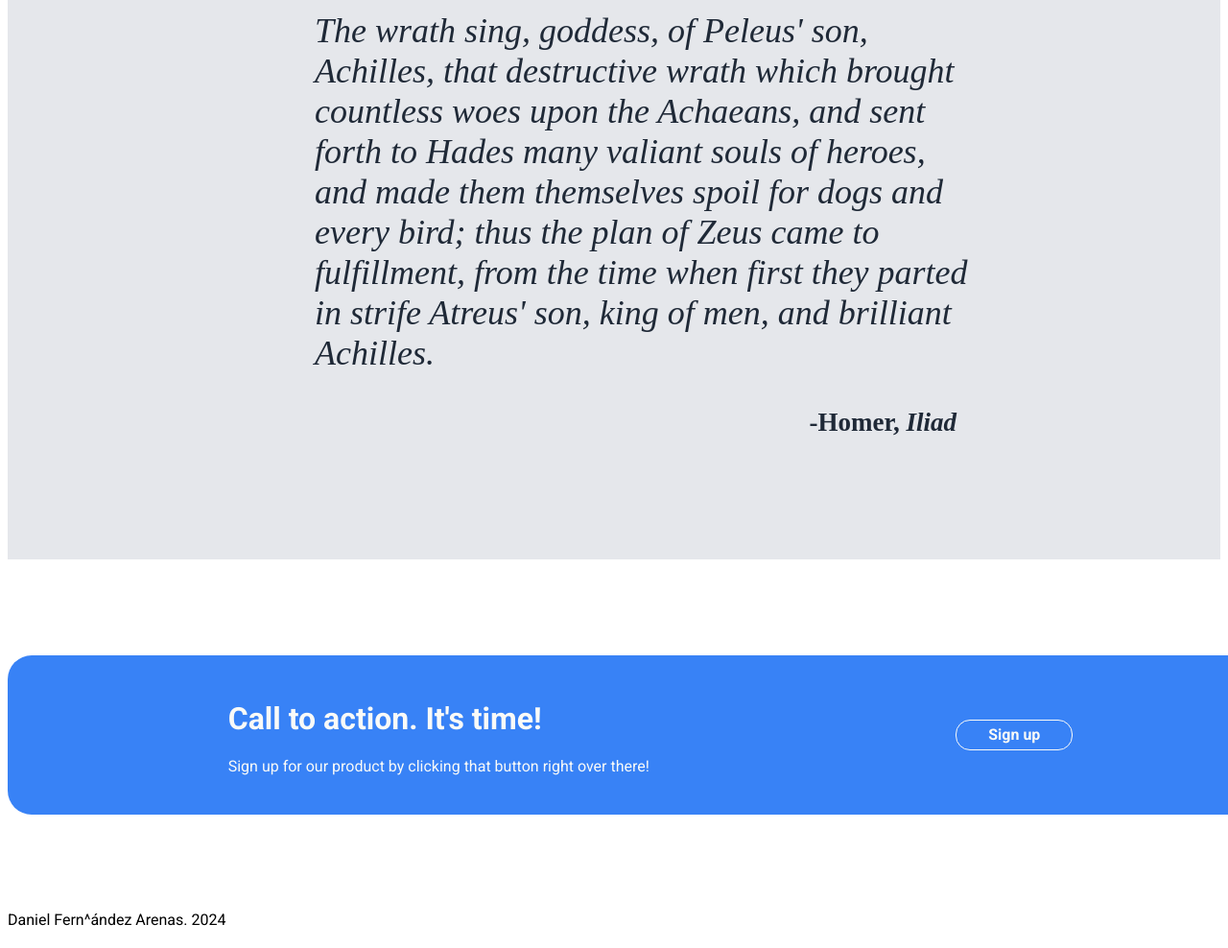
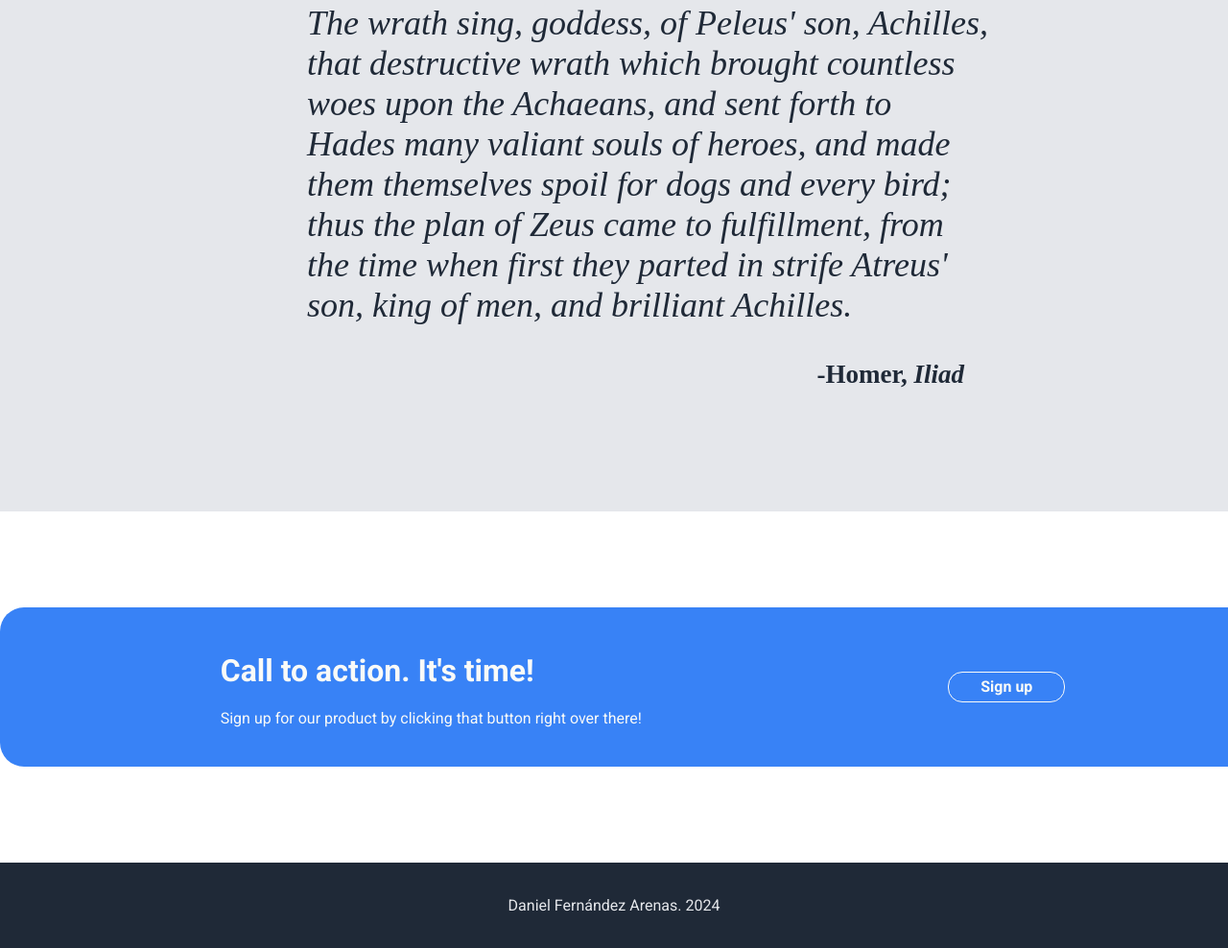
Before and after one commit to danielfa00/Visit-Greece_The-Odin-Project, a plain HTML site: page index.html in a window 1280 px wide. Shown: the part 1280-2268 px from the top of the page at 96% size. Drawn offline with Linux system fonts and the light colour scheme.

Commit message:
add footer and get rrid of body's margin

```diff
--- a/index.html
+++ b/index.html
@@ -62,7 +62,7 @@
         <div class="button"><a href="https://www.google.es">Sign up</a></div>
     </div>
 
-    <div class="footer">Daniel Fern^&aacute;ndez Arenas. 2024</div>
+    <div class="footer">Daniel Fern&aacute;ndez Arenas. 2024</div>
 
 
 </body>
--- a/style.css
+++ b/style.css
@@ -1,5 +1,6 @@
 body {
     font-family: "Roboto";
+    margin: 0px;
 }
 
 
@@ -165,6 +166,11 @@ body {
     font-weight: bold;
     border-radius: 15px;
     align-self: center;
+}
 
-
+.footer {
+    background-color: #1F2937;
+    color: #E5E7EB;
+    text-align: center;
+    padding: 35px;
 }
```
